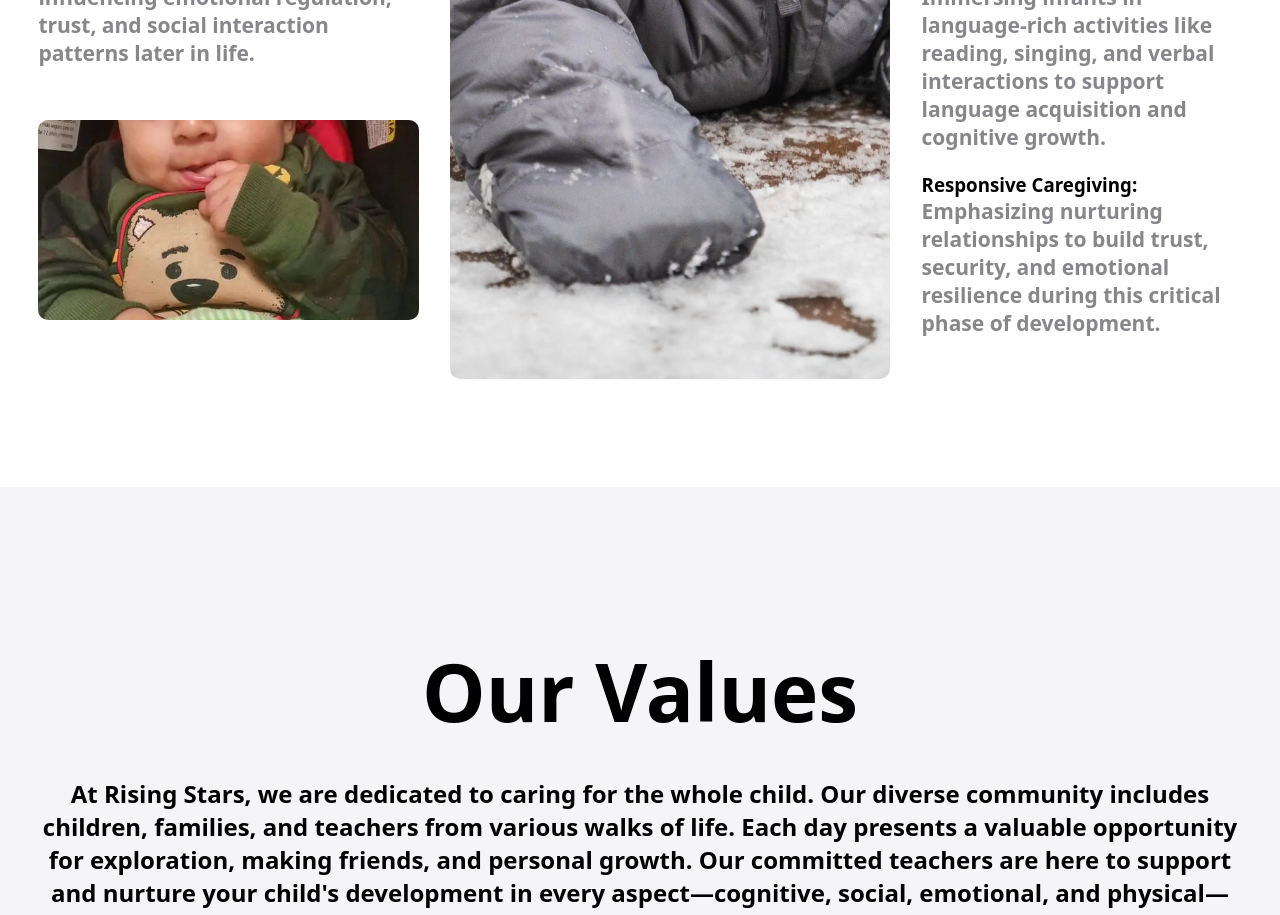
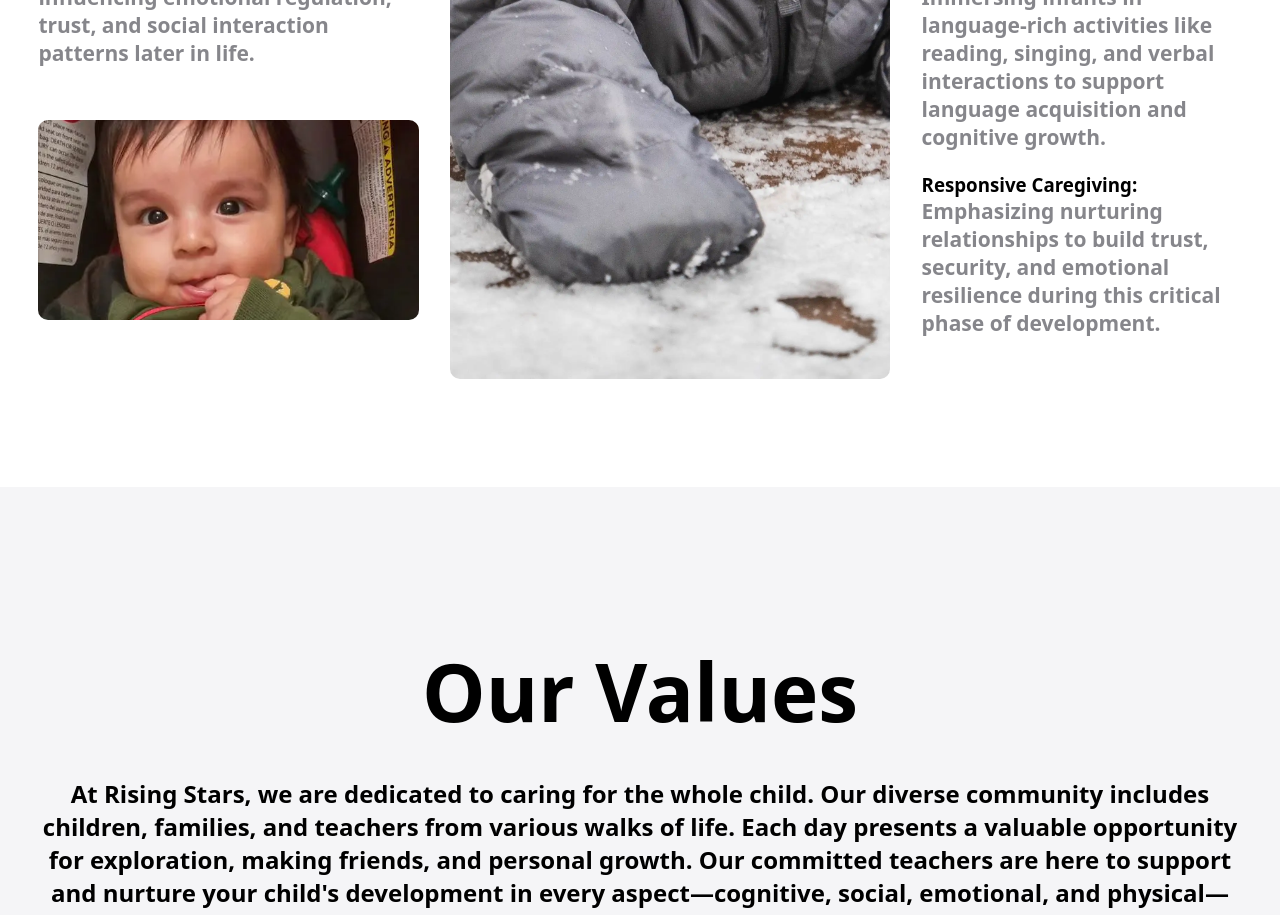
Before and after one commit to dpolygon/risingstars, a React (Create React App) app: page / in a window 1280 px wide. Shown: the part 3940-4855 px from the top of the page. Built offline with nearby package versions, Linux system fonts and the light colour scheme; no server answers.

Commit message:
properly centering image on infant page

```diff
--- a/src/Components/home/ProgramInfo.css
+++ b/src/Components/home/ProgramInfo.css
@@ -48,20 +48,9 @@
 
 }
 
+/* Super cool trick to center image around whatever point you choose!*/
 .leftImg {
-    object-position: 50% -350px;
-}
-
-@media screen and (max-width: 2250px) {
-    .leftImg {
-        object-position: 50% -175px;
-    }
-}
-
-@media screen and (max-width: 1800px) {
-    .leftImg {
-        object-position: 50%;
-    }
+    object-position: calc(50 / 540 * 100%) calc(250 / 960 * 100%);
 }
 
 @media screen and (max-width: 1064px) {
```
